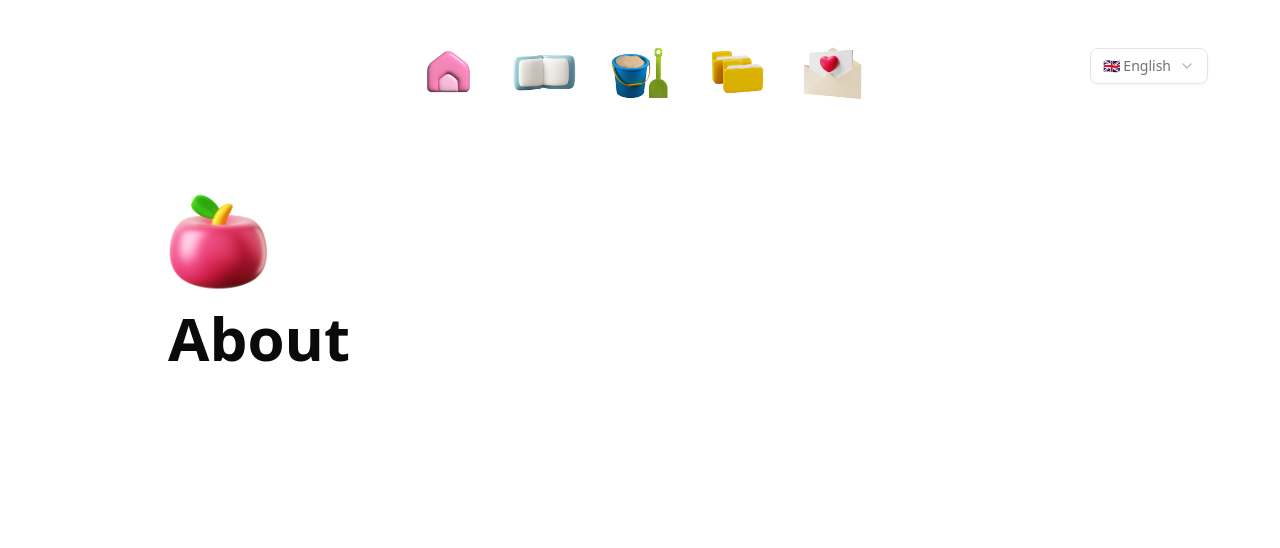
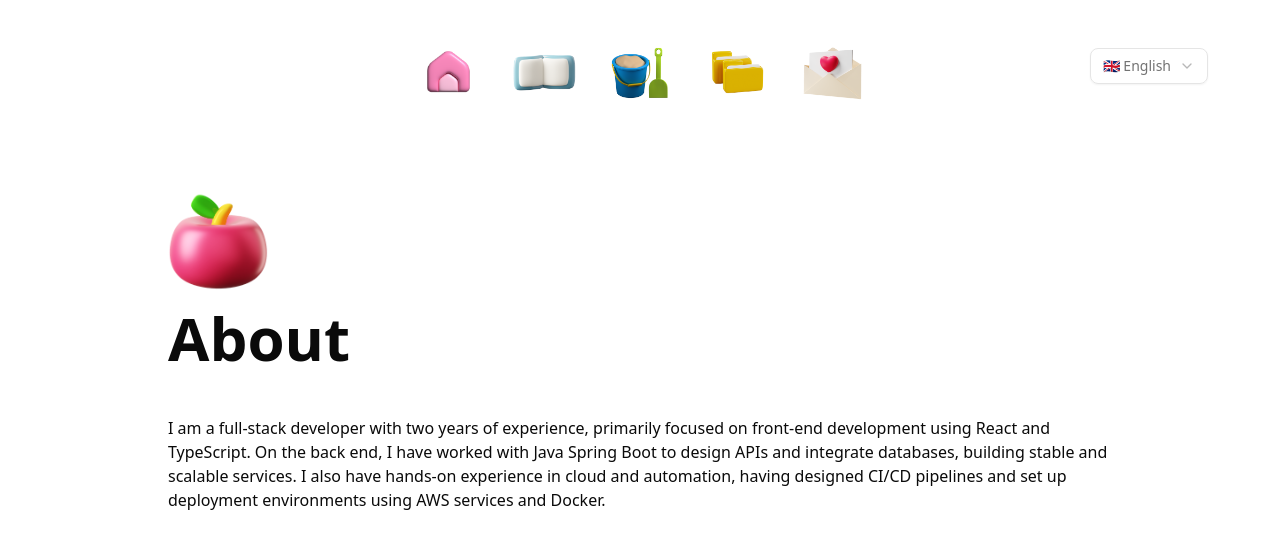
Before and after one commit to sandyleedev/portfolio, a Next.js app: page /en/about in a window 1280 px wide. Shown: the top 548 px of the page. Built offline with nearby package versions, Linux system fonts and the light colour scheme.

Commit message:
chore: add intro to about page

```diff
--- a/messages/en.json
+++ b/messages/en.json
@@ -6,6 +6,9 @@
   "HomePage": {
     "title": "Hello world!",
     "about": "Go to the about page"
+  },
+  "AboutPage": {
+    "intro": "I am a full-stack developer with two years of experience, primarily focused on front-end development using React and TypeScript. On the back end, I have worked with Java Spring Boot to design APIs and integrate databases, building stable and scalable services. I also have hands-on experience in cloud and automation, having designed CI/CD pipelines and set up deployment environments using AWS services and Docker."
   },
   "projects": {
     "acs": {
--- a/messages/ko.json
+++ b/messages/ko.json
@@ -6,6 +6,9 @@
   "HomePage": {
     "title": "안뇽",
     "about": "about 페이지로 갑니당"
+  },
+  "AboutPage": {
+    "intro": "3년 차 풀스택 개발자로, React와 TypeScript 기반의 프론트엔드 개발을 주로 담당해왔습니다. 백엔드에서는 Java Spring Boot를 활용해 API 설계와 데이터베이스 연동을 수행하며, 안정적이고 확장 가능한 서비스를 구축했습니다. 또한 프로젝트에서 CI/CD 파이프라인을 설계하고 AWS 서비스와 Docker를 활용해 배포 환경을 구성하는 등, 클라우드와 자동화 분야에서도 실무 경험을 보유하고 있습니다."
   },
   "projects": {
     "acs": {
--- a/src/app/[locale]/about/page.tsx
+++ b/src/app/[locale]/about/page.tsx
@@ -1,11 +1,16 @@
 import Image from 'next/image'
+import { useTranslations } from 'next-intl'
 
 export default function About() {
+  const t = useTranslations('AboutPage')
   return (
     <>
       <div className="px-6 py-12 max-w-6xl mx-auto">
         <Image src={'/icons/apple.png'} width={100} height={100} alt={'apple'} className="my-4" />
         <h1 className="text-6xl font-bold mb-12">About</h1>
+        <div>
+          <div>{t('intro')}</div>
+        </div>
       </div>
     </>
   )
```
